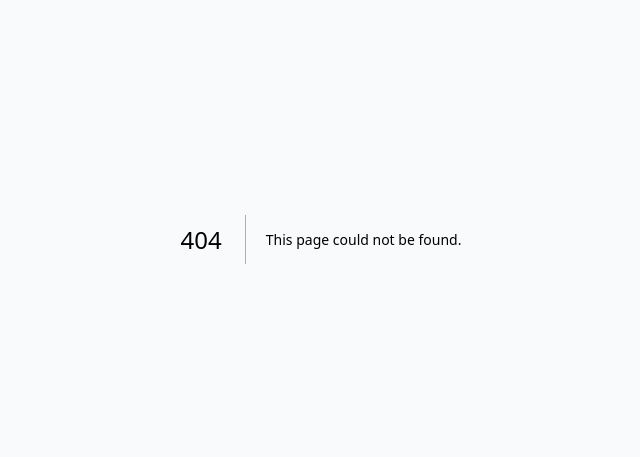
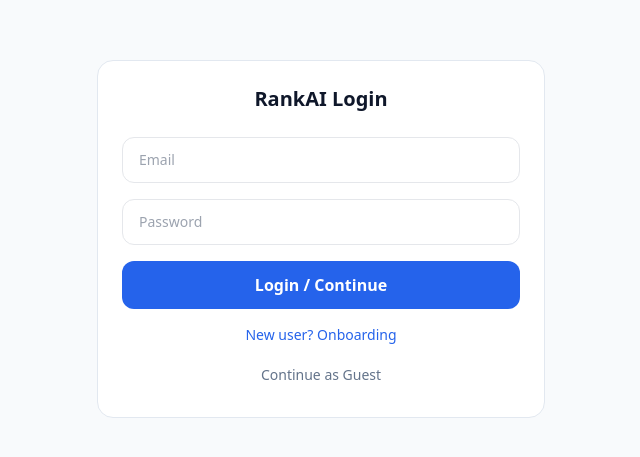
Before and after one commit to dranandbhardwaj-sys/rankai, a Next.js app: page /login in a window 1280 px wide. Before the commit this address had no page. Shown: the part 161-618 px from the top of the page, without its empty margins (319-959 px from the left). Built offline with nearby package versions, Linux system fonts and the light colour scheme.

Commit message:
Add login page with email and password fields

```diff
--- /dev/null
+++ b/src/app/login/page.tsx
@@ -0,0 +1,75 @@
+"use client";
+
+import { useState } from "react";
+import Link from "next/link";
+import { useRouter } from "next/navigation";
+
+export default function LoginPage() {
+  const router = useRouter();
+  const [email, setEmail] = useState("");
+  const [password, setPassword] = useState("");
+
+  const handleSubmit = (e: React.FormEvent) => {
+    e.preventDefault();
+    localStorage.setItem(
+      "rankai_user",
+      JSON.stringify({ email, fullName: "Student" })
+    );
+    router.push("/dashboard");
+  };
+
+  return (
+    <div className="min-h-screen bg-slate-50 flex items-center justify-center p-4">
+      <div className="bg-white rounded-2xl border border-slate-200 w-full max-w-md p-6">
+        <h1 className="text-xl font-bold text-center mb-6">RankAI Login</h1>
+        <form onSubmit={handleSubmit} className="space-y-4">
+          <input
+            type="email"
+            placeholder="Email"
+            value={email}
+            onChange={(e) => setEmail(e.target.value)}
+            className="w-full border rounded-xl px-4 py-3 text-sm"
+            required
+          />
+          <input
+            type="password"
+            placeholder="Password"
+            value={password}
+            onChange={(e) => setPassword(e.target.value)}
+            className="w-full border rounded-xl px-4 py-3 text-sm"
+            required
+          />
+          <button
+            type="submit"
+            className="w-full bg-blue-600 text-white py-3 rounded-xl font-semibold"
+          >
+            Login / Continue
+          </button>
+        </form>
+        <p className="text-center text-sm text-slate-500 mt-4">
+          <Link href="/onboarding" className="text-blue-600">
+            New user? Onboarding
+          </Link>
+        </p>
+        <button
+          type="button"
+          onClick={() => {
+            localStorage.setItem(
+              "rankai_user",
+              JSON.stringify({
+                exam: "jee_main",
+                classLevel: "12",
+                hours: 4,
+                targetScore: "200",
+              })
+            );
+            router.push("/dashboard");
+          }}
+          className="w-full text-sm text-slate-500 mt-3 py-2"
+        >
+          Continue as Guest
+        </button>
+      </div>
+    </div>
+  );
+}
```
